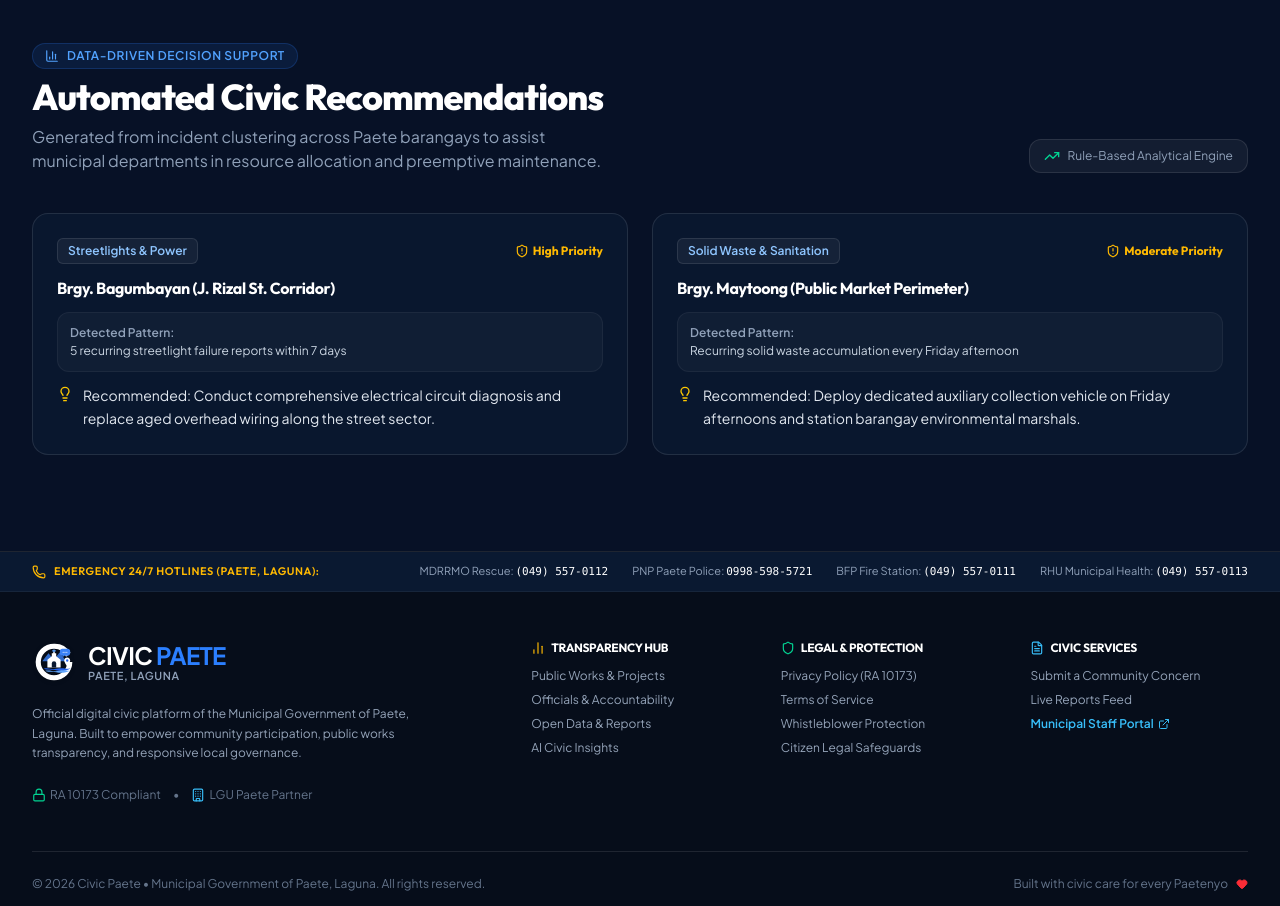
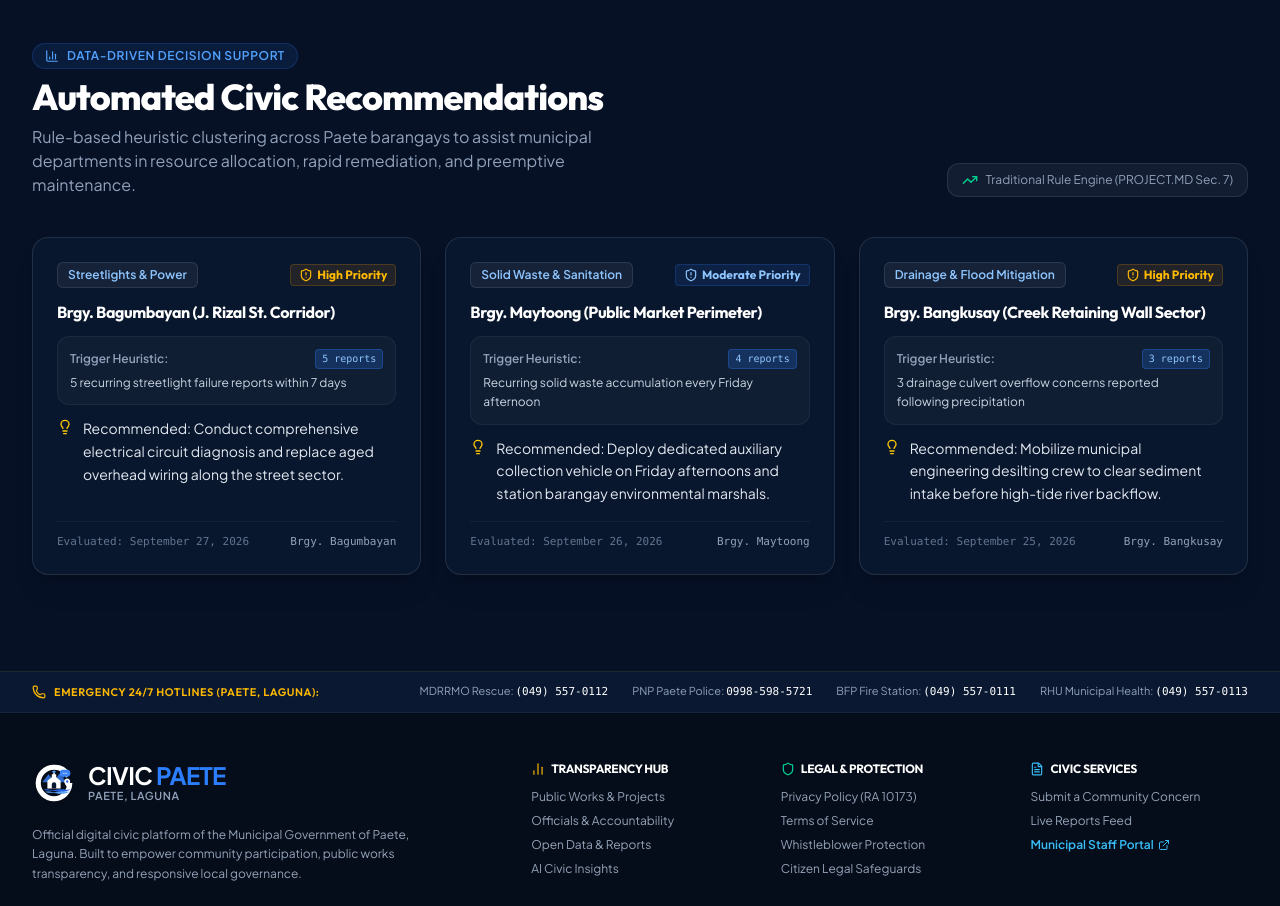
Before and after one commit to WenDEVLIFE/civic_paete_web, a Next.js app: page / in a window 1280 px wide. Shown: the part 3080-3986 px from the top of the page. Built offline with nearby package versions, Linux system fonts and the light colour scheme; no server answers; the database is empty.

Commit message:
feat: connect InsightsSection component to live Firestore recommendations

```diff
--- a/components/insights/InsightsSection.tsx
+++ b/components/insights/InsightsSection.tsx
@@ -1,24 +1,26 @@
-import { BarChart3, TrendingUp, Lightbulb, ShieldAlert } from "lucide-react";
+"use client";
+
+import React, { useState, useEffect } from "react";
+import { BarChart3, TrendingUp, Lightbulb, ShieldAlert, Layers } from "lucide-react";
+import {
+  subscribeToCivicInsights,
+  BASELINE_RECOMMENDATIONS,
+  type CivicRecommendation,
+} from "@/lib/services/insightService";
 
 export function InsightsSection() {
-  const recommendations = [
-    {
-      id: "rec-1",
-      trigger: "5 recurring streetlight failure reports within 7 days",
-      location: "Brgy. Bagumbayan (J. Rizal St. Corridor)",
-      action: "Recommended: Conduct comprehensive electrical circuit diagnosis and replace aged overhead wiring along the street sector.",
-      priority: "High Priority",
-      category: "Streetlights & Power",
-    },
-    {
-      id: "rec-2",
-      trigger: "Recurring solid waste accumulation every Friday afternoon",
-      location: "Brgy. Maytoong (Public Market Perimeter)",
-      action: "Recommended: Deploy dedicated auxiliary collection vehicle on Friday afternoons and station barangay environmental marshals.",
-      priority: "Moderate Priority",
-      category: "Solid Waste & Sanitation",
-    },
-  ];
+  const [recommendations, setRecommendations] =
+    useState<CivicRecommendation[]>(BASELINE_RECOMMENDATIONS);
+
+  useEffect(() => {
+    const unsubscribe = subscribeToCivicInsights((recs) => {
+      if (recs && recs.length > 0) {
+        setRecommendations(recs);
+      }
+    });
+
+    return () => unsubscribe();
+  }, []);
 
   return (
     <section id="insights" className="py-16 lg:py-24 border-t border-white/10 bg-[#071126]">
@@ -33,28 +35,35 @@ export function InsightsSection() {
               Automated Civic Recommendations
             </h2>
             <p className="text-sm sm:text-base text-slate-400 mt-2 max-w-xl font-sans">
-              Generated from incident clustering across Paete barangays to assist municipal departments in resource allocation and preemptive maintenance.
+              Rule-based heuristic clustering across Paete barangays to assist municipal departments in resource allocation, rapid remediation, and preemptive maintenance.
             </p>
           </div>
 
           <div className="flex items-center gap-2 text-xs text-slate-400 bg-white/5 border border-white/10 px-3.5 py-2 rounded-xl">
             <TrendingUp className="w-4 h-4 text-emerald-400" />
-            <span>Rule-Based Analytical Engine</span>
+            <span>Traditional Rule Engine (PROJECT.MD Sec. 7)</span>
           </div>
         </div>
 
         {/* Recommendations Cards Grid */}
-        <div className="grid grid-cols-1 md:grid-cols-2 gap-6">
+        <div className="grid grid-cols-1 md:grid-cols-2 lg:grid-cols-3 gap-6">
           {recommendations.map((rec) => (
             <div
               key={rec.id}
-              className="p-6 rounded-2xl border border-white/10 bg-[#0A1931]/80 hover:border-blue-400/40 transition-all duration-200 relative overflow-hidden"
+              className="p-6 rounded-2xl border border-white/10 bg-[#0A1931]/80 hover:border-blue-400/40 transition-all duration-200 relative overflow-hidden flex flex-col justify-between shadow-xl"
             >
+              <div>
                 <div className="flex items-center justify-between gap-2 mb-3">
                   <span className="text-xs font-semibold px-2.5 py-1 rounded-md bg-white/5 text-blue-300 border border-white/10">
                     {rec.category}
                   </span>
-                <span className="text-xs font-bold text-amber-400 flex items-center gap-1 font-heading">
+                  <span
+                    className={`text-xs font-bold flex items-center gap-1 font-heading px-2 py-0.5 rounded ${
+                      rec.priority === "High Priority"
+                        ? "text-amber-400 bg-amber-500/10 border border-amber-500/20"
+                        : "text-blue-300 bg-blue-500/10 border border-blue-500/20"
+                    }`}
+                  >
                     <ShieldAlert className="w-3.5 h-3.5" />
                     {rec.priority}
                   </span>
@@ -65,14 +74,29 @@ export function InsightsSection() {
                 </h3>
 
                 <div className="p-3 rounded-xl bg-white/[0.03] border border-white/5 my-3 text-xs text-slate-300 font-sans">
-                <span className="font-semibold text-slate-400 block mb-0.5">Detected Pattern:</span>
-                {rec.trigger}
+                  <div className="flex items-center justify-between gap-2 mb-1">
+                    <span className="font-semibold text-slate-400">Trigger Heuristic:</span>
+                    {rec.reportCount && rec.reportCount > 0 && (
+                      <span className="text-[10px] font-mono px-1.5 py-0.5 rounded bg-blue-500/20 text-blue-300 border border-blue-500/30">
+                        {rec.reportCount} reports
+                      </span>
+                    )}
+                  </div>
+                  <p className="leading-relaxed">{rec.trigger}</p>
                 </div>
 
                 <div className="flex items-start gap-2.5 text-sm text-slate-200 font-sans">
                   <Lightbulb className="w-4 h-4 text-yellow-400 shrink-0 mt-0.5" />
-                <p className="leading-relaxed">{rec.action}</p>
+                  <p className="leading-relaxed text-xs sm:text-sm">{rec.action}</p>
                 </div>
+              </div>
+
+              {rec.generatedAt && (
+                <div className="mt-4 pt-3 border-t border-white/5 flex items-center justify-between text-[11px] text-slate-500 font-mono">
+                  <span>Evaluated: {rec.generatedAt}</span>
+                  <span className="text-slate-400">Brgy. {rec.barangay}</span>
+                </div>
+              )}
             </div>
           ))}
         </div>
```
Also changed, not shown: 1 other file (tests, documents, lock files or other folders). Lines whose indentation alone changed are shown as unchanged.
